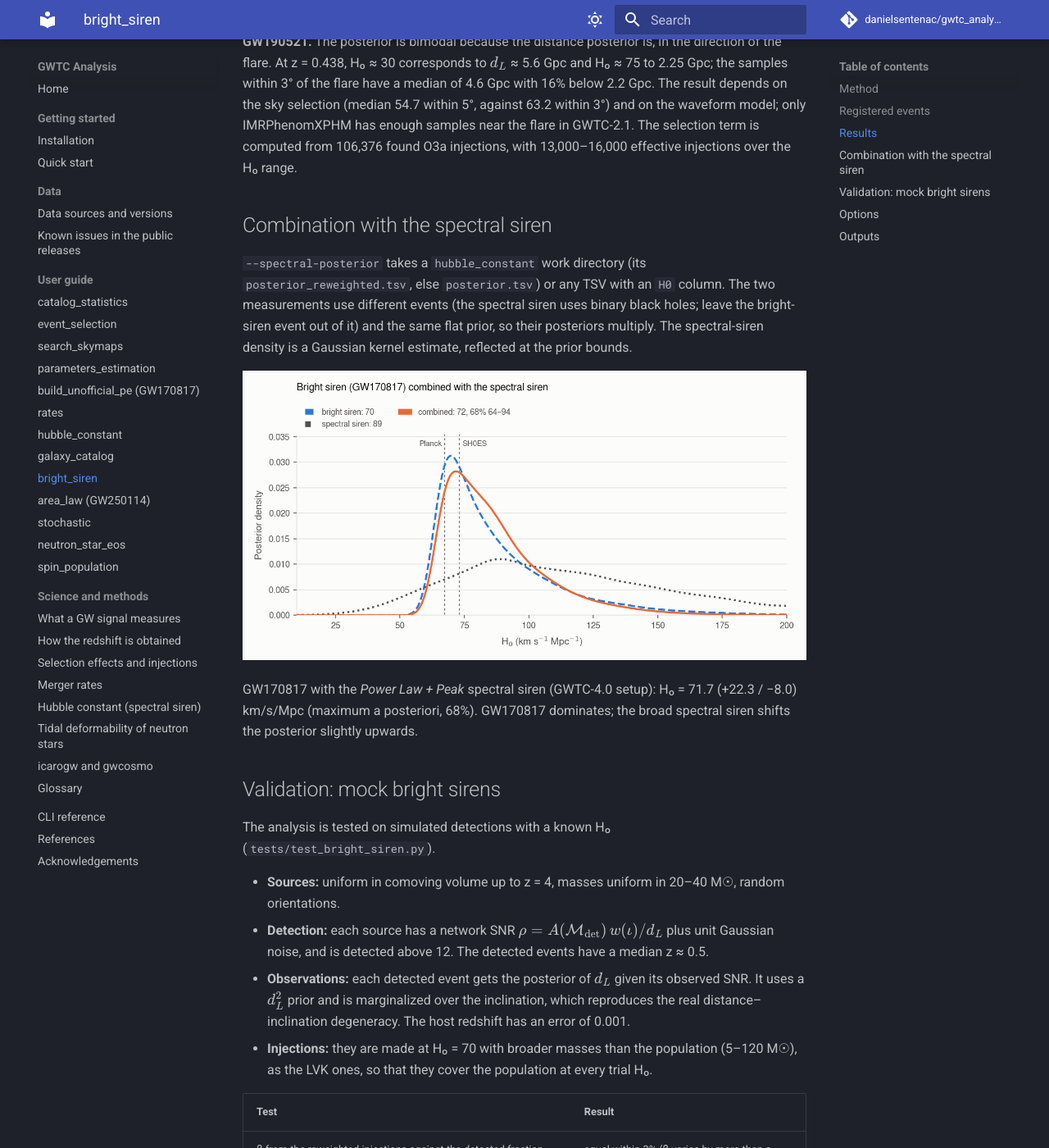
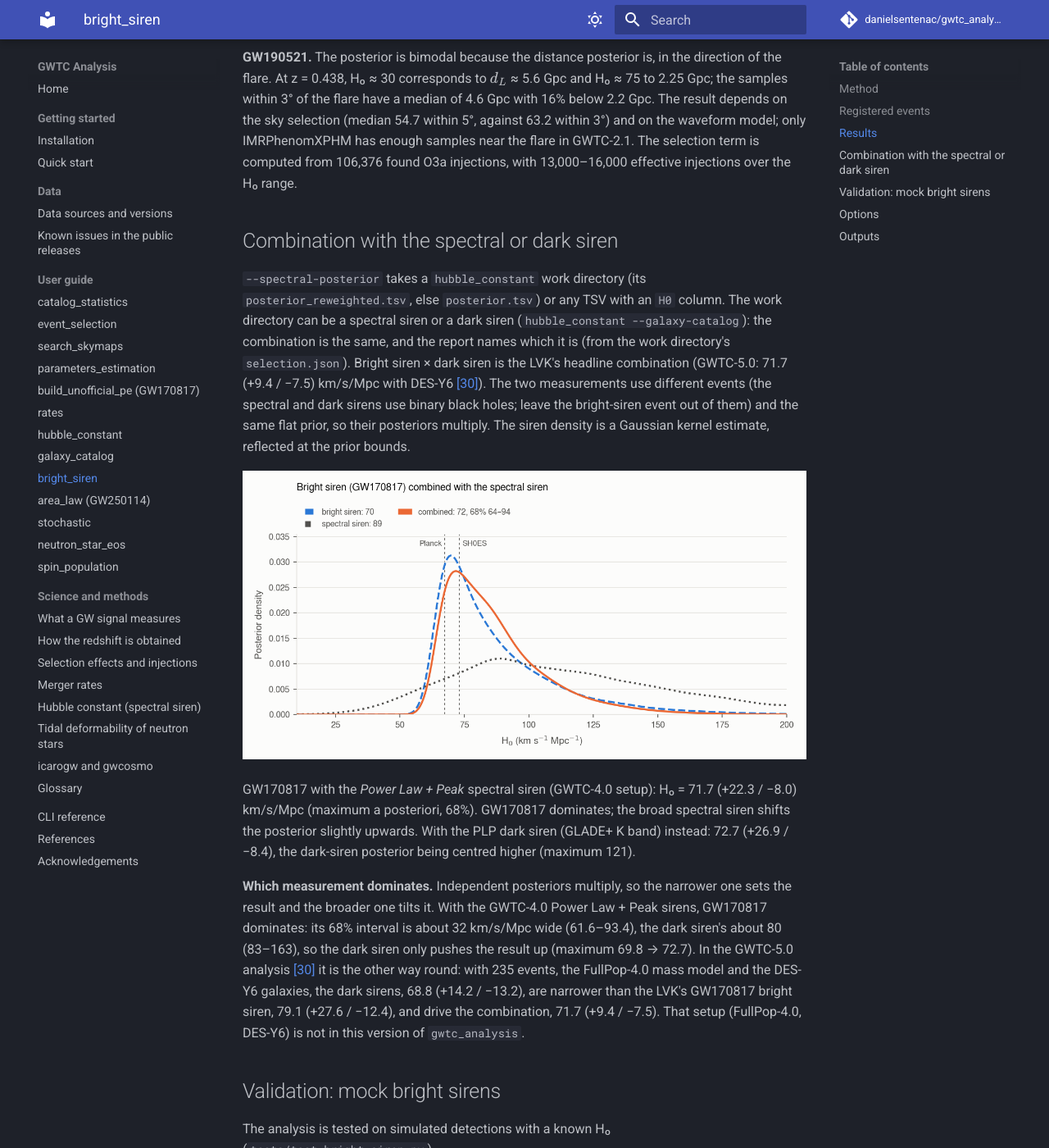
Before and after one commit to danielsentenac/gwtc_analysis, an MkDocs documentation site: the page built from docs/modes/bright-siren.md, in a window 1280 px wide and 1400 px high, scrolled down 4321 px. Shown: the whole window at 82% size. Built offline with MkDocs 1.6.1 and Material for MkDocs 9.7.7, drawn with Linux system fonts in a browser that asks for light colours; comment, search, counter and statistics services are not loaded; some of the changed text lies outside the part shown.

Commit message:
bright_siren: name a dark-siren posterior as such in the combination
--spectral-posterior also takes a dark-siren work directory (hubble_constant
--galaxy-catalog); the report, table and plot now say "dark siren" when its
selection.json records a galaxy catalog. Docs: which measurement dominates the
combination, GWTC-4.0 (the bright siren) against GWTC-5.0 (the dark sirens).

Co-Authored-By: Claude Opus 5.5 <noreply@anthropic.com>

````diff
--- a/docs/modes/bright-siren.md
+++ b/docs/modes/bright-siren.md
@@ -5,7 +5,8 @@ with the [spectral siren](hubble-constant.md). It takes seconds: no sampling.
 
 ```bash
 gwtc_analysis bright_siren                                            # GW170817 and NGC 4993
-gwtc_analysis bright_siren --spectral-posterior hubble_constant_run   # combined with the spectral siren
+gwtc_analysis bright_siren --spectral-posterior h0_plp              # combined with the spectral siren
+gwtc_analysis bright_siren --spectral-posterior h0_dark_plp         # combined with the dark siren
 gwtc_analysis bright_siren --src-name GW190521                        # candidate AGN flare, z = 0.438
 ```
 
@@ -121,19 +122,30 @@ of the flare have a median of 4.6 Gpc with 16% below 2.2 Gpc. The result depends
 samples near the flare in GWTC-2.1. The selection term is computed from 106,376 found O3a injections,
 with 13,000–16,000 effective injections over the H₀ range.
 
-## Combination with the spectral siren
+## Combination with the spectral or dark siren
 
 `--spectral-posterior` takes a `hubble_constant` work directory (its `posterior_reweighted.tsv`, else
-`posterior.tsv`) or any TSV with an `H0` column. The two measurements use different events (the
-spectral siren uses binary black holes; leave the bright-siren event out of it) and the same flat
-prior, so their posteriors multiply. The spectral-siren density is a Gaussian kernel estimate,
-reflected at the prior bounds.
+`posterior.tsv`) or any TSV with an `H0` column. The work directory can be a spectral siren or a dark siren
+(`hubble_constant --galaxy-catalog`): the combination is the same, and the report names which it is (from the
+work directory's `selection.json`). Bright siren × dark siren is the LVK's headline combination (GWTC-5.0: 71.7
+(+9.4 / −7.5) km/s/Mpc with DES-Y6 [\[30\]](../references.md#ref-30)). The two measurements use different events
+(the spectral and dark sirens use binary black holes; leave the bright-siren event out of them) and the same flat
+prior, so their posteriors multiply. The siren density is a Gaussian kernel estimate, reflected at the prior bounds.
 
 ![Bright siren combined with the spectral siren](../img/modes/bright_siren_combined.png)
 
 GW170817 with the *Power Law + Peak* spectral siren (GWTC-4.0 setup): H₀ = 71.7 (+22.3 / −8.0) km/s/Mpc
 (maximum a posteriori, 68%). GW170817 dominates; the broad spectral siren shifts the posterior slightly
-upwards.
+upwards. With the PLP dark siren (GLADE+ K band) instead: 72.7 (+26.9 / −8.4), the dark-siren posterior being
+centred higher (maximum 121).
+
+**Which measurement dominates.** Independent posteriors multiply, so the narrower one sets the result and the
+broader one tilts it. With the GWTC-4.0 Power Law + Peak sirens, GW170817 dominates: its 68% interval is about
+32 km/s/Mpc wide (61.6–93.4), the dark siren's about 80 (83–163), so the dark siren only pushes the result up
+(maximum 69.8 → 72.7). In the GWTC-5.0 analysis [\[30\]](../references.md#ref-30) it is the other way round: with
+235 events, the FullPop-4.0 mass model and the DES-Y6 galaxies, the dark sirens, 68.8 (+14.2 / −13.2), are narrower
+than the LVK's GW170817 bright siren, 79.1 (+27.6 / −12.4), and drive the combination, 71.7 (+9.4 / −7.5). That
+setup (FullPop-4.0, DES-Y6) is not in this version of `gwtc_analysis`.
 
 ## Validation: mock bright sirens
 
@@ -177,7 +189,7 @@ population; the report gives the effective number of injections over the H₀ ra
 | `--sensitivity-release`, `--sensitivity-file` | `gwtc4` | injections of the selection term |
 | `--far-threshold`, `--snr-threshold` | 0.25 /yr, 10 | found injections (real searches, semi-analytic O1+O2) |
 | `--sky-radius` | 3° | for samples not fixed to the counterpart |
-| `--spectral-posterior` | none | spectral-siren posterior to combine with |
+| `--spectral-posterior` | none | spectral- or dark-siren posterior to combine with: a `hubble_constant` work directory or a TSV |
 | `--h0-range MIN MAX` | 10 200 | flat prior; keep the spectral siren's for a combination |
 
 The published comparison is shown only with the registry's velocities or redshift.
````
Also changed, not shown: README.md (+1 -1 lines), docs/cli-reference.md (+1 -1 lines), 3 other files.
